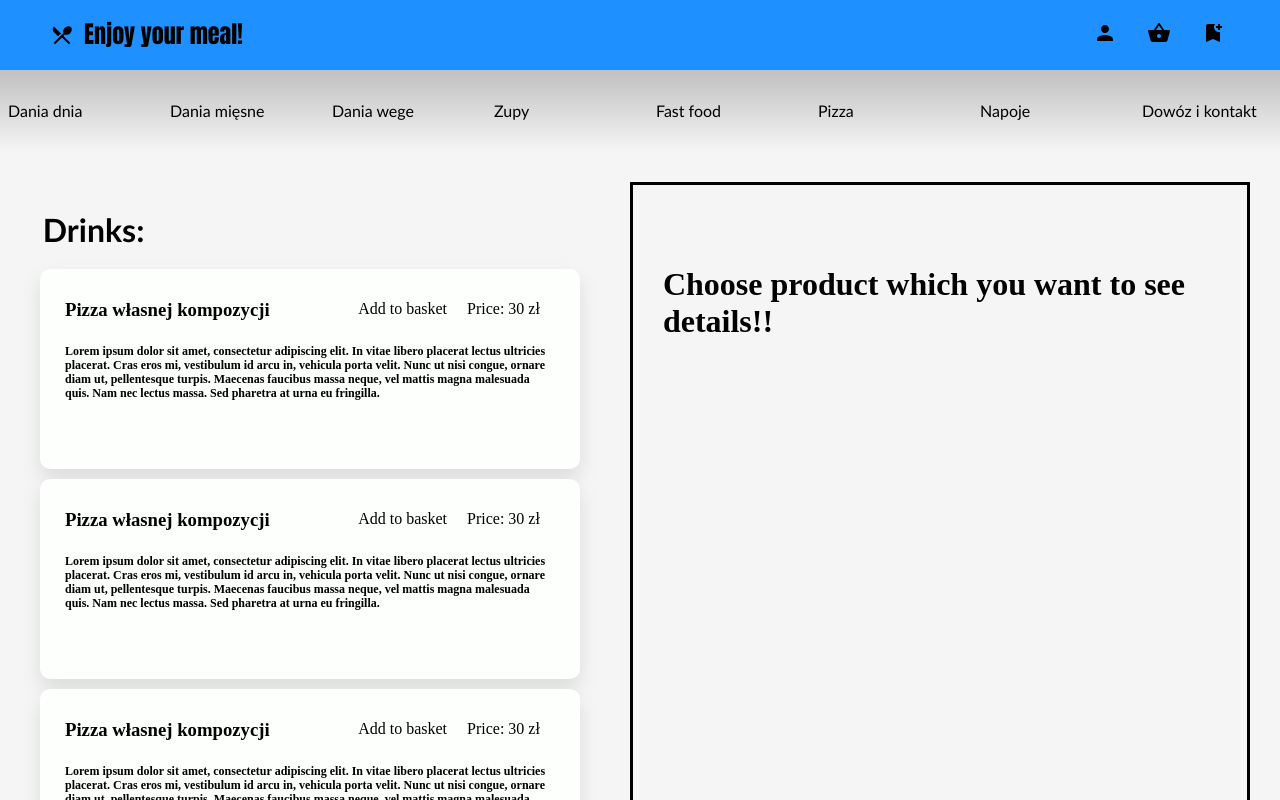
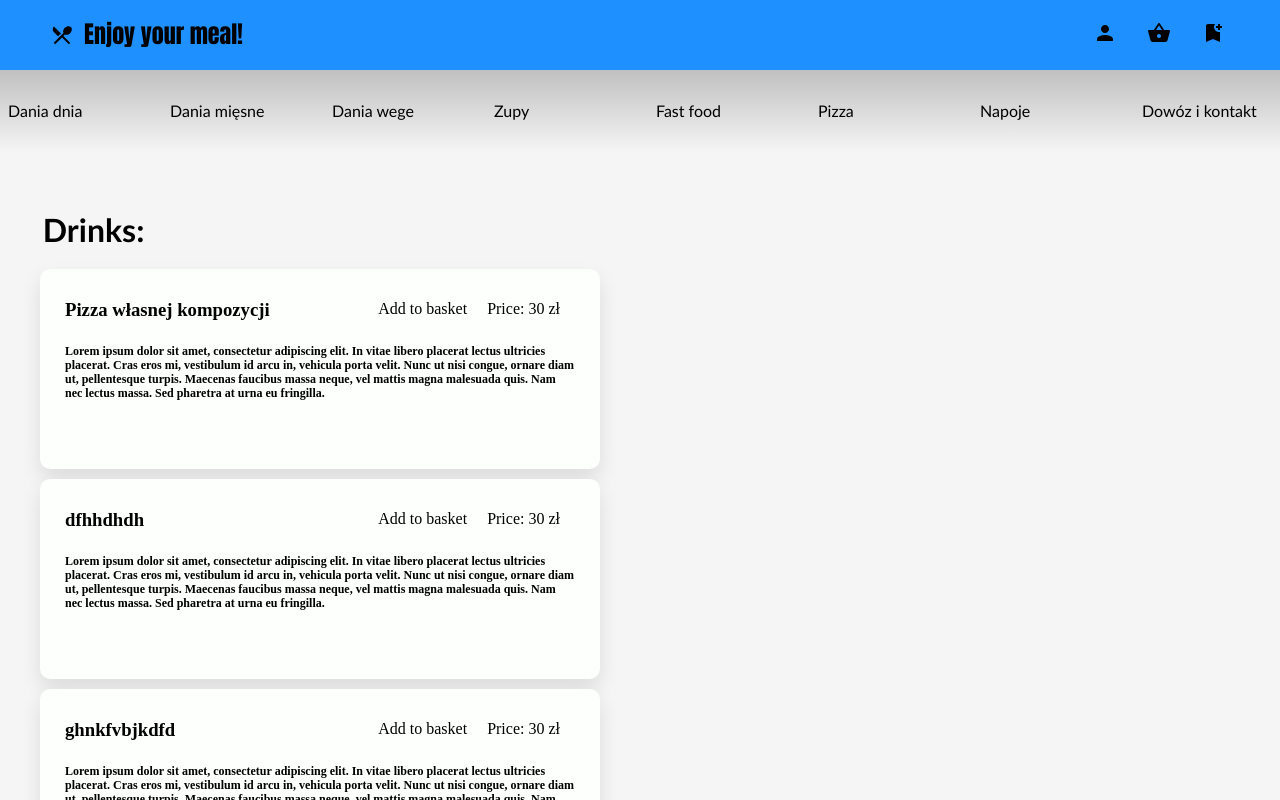
Before and after one commit to gorakuba/restaurant-app, a React (Create React App) app: page /drinks in a window 1280 px wide. Shown: the top 800 px of the page. Built offline with nearby package versions, Linux system fonts and the light colour scheme; data requests are answered from the project's data file; a web font is replaced by a local one.

Commit message:
product detail

```diff
--- a/db.json
+++ b/db.json
@@ -23,28 +23,28 @@
     },
     {
       "id": 2,
-      "name": "Pizza własnej kompozycji",
+      "name": "dfhhdhdh",
       "price": 30,
       "description": "Lorem ipsum dolor sit amet, consectetur adipiscing elit. In vitae libero placerat lectus ultricies placerat. Cras eros mi, vestibulum id arcu in, vehicula porta velit. Nunc ut nisi congue, ornare diam ut, pellentesque turpis. Maecenas faucibus massa neque, vel mattis magna malesuada quis. Nam nec lectus massa. Sed pharetra at urna eu fringilla.",
       "count": 0
     },
     {
       "id": 3,
-      "name": "Pizza własnej kompozycji",
+      "name": "ghnkfvbjkdfd",
       "price": 30,
       "description": "Lorem ipsum dolor sit amet, consectetur adipiscing elit. In vitae libero placerat lectus ultricies placerat. Cras eros mi, vestibulum id arcu in, vehicula porta velit. Nunc ut nisi congue, ornare diam ut, pellentesque turpis. Maecenas faucibus massa neque, vel mattis magna malesuada quis. Nam nec lectus massa. Sed pharetra at urna eu fringilla.",
       "count": 0
     },
     {
       "id": 4,
-      "name": "Pizza własnej kompozycji",
+      "name": "ARreyhh",
       "price": 30,
       "description": "Lorem ipsum dolor sit amet, consectetur adipiscing elit. In vitae libero placerat lectus ultricies placerat. Cras eros mi, vestibulum id arcu in, vehicula porta velit. Nunc ut nisi congue, ornare diam ut, pellentesque turpis. Maecenas faucibus massa neque, vel mattis magna malesuada quis. Nam nec lectus massa. Sed pharetra at urna eu fringilla.",
       "count": 0
     },
     {
       "id": 5,
-      "name": "Pizza własnej kompozycji",
+      "name": "ggggggggggggggggg",
       "price": 30,
       "description": "Lorem ipsum dolor sit amet, consectetur adipiscing elit. In vitae libero placerat lectus ultricies placerat. Cras eros mi, vestibulum id arcu in, vehicula porta velit. Nunc ut nisi congue, ornare diam ut, pellentesque turpis. Maecenas faucibus massa neque, vel mattis magna malesuada quis. Nam nec lectus massa. Sed pharetra at urna eu fringilla.",
       "count": 0
--- a/src/components/Product/Product.js
+++ b/src/components/Product/Product.js
@@ -1,4 +1,4 @@
-import React, { useState } from "react";
+import React, { useState } from 'react';
 
 import {
   Description,
@@ -9,22 +9,23 @@ import {
   Counter,
   Plus,
   Name,
-} from "./Product.styled";
+} from './Product.styled';
 
-import AddIcon from "@mui/icons-material/Add";
-import RemoveIcon from "@mui/icons-material/Remove";
+import AddIcon from '@mui/icons-material/Add';
+import RemoveIcon from '@mui/icons-material/Remove';
 
-import { useStateValue } from "../../helper/StateProvider/StateProvider";
+import { useStateValue } from '../../helper/StateProvider/StateProvider';
 
 const Product = ({ id, name, description, price }) => {
   const [{ basket }, dispatch] = useStateValue();
   const [clicked, setClicked] = useState(false);
   const [counter, setCounter] = useState(0);
+  const [productClicked, setProductClicked] = useState(false);
 
   const counterPlus = () => {
     if (counter === 0) {
       dispatch({
-        type: "ADD_TO_BASKET",
+        type: 'ADD_TO_BASKET',
         product: {
           id: id,
           name: name,
@@ -42,7 +43,7 @@ const Product = ({ id, name, description, price }) => {
   const counterMinus = () => {
     if (counter > 0) {
       dispatch({
-        type: "REMOVE_FROM_BASKET",
+        type: 'REMOVE_FROM_BASKET',
         product: {
           id: id,
           name: name,
@@ -60,7 +61,7 @@ const Product = ({ id, name, description, price }) => {
 
   const basketAdd = () => {
     dispatch({
-      type: "ADD_TO_BASKET",
+      type: 'ADD_TO_BASKET',
       product: {
         id: id,
         name: name,
@@ -74,10 +75,25 @@ const Product = ({ id, name, description, price }) => {
     setCounter(counter + 1);
   };
 
+  const showDetails = () => {
+    dispatch({
+      type: 'SHOW_PRODUCT_DETAIL',
+      product: {
+        id: id,
+        name: name,
+        price: price,
+        description: description,
+      },
+    });
+
+    setProductClicked(true);
+  };
+
   return (
+    <>
       <ProductStyle>
         <HeaderLine>
-        <Name>{name}</Name>
+          <Name onClick={showDetails}>{name}</Name>
 
           <AddSection>
             {clicked && counter > 0 ? (
@@ -96,6 +112,7 @@ const Product = ({ id, name, description, price }) => {
 
         <Description color>{description}</Description>
       </ProductStyle>
+    </>
   );
 };
 
--- a/src/components/ProductDetail/ProductDetail.js
+++ b/src/components/ProductDetail/ProductDetail.js
@@ -1,12 +1,17 @@
 import React from 'react';
 
 import { Style } from './ProductDetail.styled';
+import { useStateValue } from '../../helper/StateProvider/StateProvider';
 
-const ProductDetail = () => {
+const ProductDetail = ({ id, name, description, price }) => {
+  const [{ details }, dispatch] = useStateValue();
+
   return (
-    <Style>
-      <h1>Choose product which you want to see details!! </h1>
-    </Style>
+    <>
+      {details.map((detail) => (
+        <Style>{detail.name}</Style>
+      ))}
+    </>
   );
 };
 
--- a/src/components/ProductDetail/ProductDetail.styled.js
+++ b/src/components/ProductDetail/ProductDetail.styled.js
@@ -1,8 +1,13 @@
 import styled from 'styled-components';
 
 export const Style = styled.div`
-  width: 50%;
-  margin: 30px 30px 10px 10px;
+  /* background-color: #c0c0c0; */
+  width: 40%;
+  margin: 10vh 30px 10px 10px;
   padding: 60px 30px 30px 30px;
-  border: 3px solid black;
+  height: 62vh;
+  position: fixed;
+  left: 54vw;
+  border-top: 3px solid rgb(30 144 255);
+  background-image: linear-gradient(#e9e9e9, rgb(245 245 245));
 `;
--- a/src/helper/StateProvider/reducer.js
+++ b/src/helper/StateProvider/reducer.js
@@ -1,5 +1,6 @@
 export const initialState = {
   basket: [],
+  details: [],
 };
 
 export const getBasketTotal = (basket) =>
@@ -7,13 +8,13 @@ export const getBasketTotal = (basket) =>
 
 const reducer = (state, action) => {
   switch (action.type) {
-    case "ADD_TO_BASKET":
+    case 'ADD_TO_BASKET':
       return {
         ...state,
         basket: [...state.basket, action.product],
       };
 
-    case "REMOVE_FROM_BASKET":
+    case 'REMOVE_FROM_BASKET':
       let newBasket = [...state.basket];
       const index = state.basket.findIndex(
         (basketItem) => basketItem.id === action.product.id
@@ -22,7 +23,7 @@ const reducer = (state, action) => {
       if (index >= 0) {
         newBasket.splice(index, 1);
       } else {
-        console.warn("Can not remove it! Item is not in a basket!");
+        console.warn('Can not remove it! Item is not in a basket!');
       }
 
       return {
@@ -30,10 +31,22 @@ const reducer = (state, action) => {
         basket: newBasket,
       };
 
-    case "REMOVE_ALL_FROM_BASKET":
+    case 'REMOVE_ALL_FROM_BASKET':
       return {
         ...state,
         basket: [],
+      };
+
+    case 'SHOW_PRODUCT_DETAIL':
+      return {
+        ...state,
+        details: [...state.details, action.product],
+      };
+
+    case 'DELETE_PRODUCT_DETAIL':
+      return {
+        ...state,
+        details: [],
       };
 
     default:
--- a/src/layouts/RouteLayout/RouteLayout.js
+++ b/src/layouts/RouteLayout/RouteLayout.js
@@ -2,9 +2,9 @@ import React from 'react';
 
 import Product from '../../components/Product/Product';
 import { Container, Content } from '../../styles/main.styled';
+import ProductDetail from '../../components/ProductDetail/ProductDetail';
 
 import { motion } from 'framer-motion';
-import ProductDetail from '../../components/ProductDetail/ProductDetail';
 
 const RouteLayout = ({ products, title }) => {
   return (
@@ -16,7 +16,7 @@ const RouteLayout = ({ products, title }) => {
             animate={{ opacity: 1 }}
             transition={{ delay: 1.4 }}
           >
-            <h1>{title}:</h1>
+            <h1> {title}:</h1>
           </motion.div>
 
           {products.map((product) => (
@@ -35,7 +35,15 @@ const RouteLayout = ({ products, title }) => {
           ))}
         </Content>
 
-        <ProductDetail />
+        {products.map((product) => (
+          <ProductDetail
+            key={product.id}
+            id={product.id}
+            name={product.name}
+            price={product.price}
+            description={product.description}
+          />
+        ))}
       </Container>
     </>
   );
--- a/src/routes/Basket/Basket.styled.js
+++ b/src/routes/Basket/Basket.styled.js
@@ -132,25 +132,3 @@ export const EmptyBasket = styled.h1`
     text-align: center;
   }
 `;
-
-export const NotLogged = styled(EmptyBasket)``;
-
-export const LoginButton = styled.button`
-  margin-top: 50px;
-  padding: 5px;
-  width: 200px;
-  height: 50px;
-  border: none;
-  border-radius: 10px;
-  color: ${(props) => props.theme.colors.color_2};
-  font-family: ${(props) => props.theme.fonts.font_3};
-  font-weight: 700;
-
-  &:hover {
-    box-shadow: 0 10px 20px rgba(0, 0, 0, 0.2);
-    cursor: pointer;
-    width: 220px;
-    transition: all ease-in-out;
-    transition-duration: 300ms;
-  }
-`;
--- a/src/routes/Reservation/Resevation.styled.js
+++ b/src/routes/Reservation/Resevation.styled.js
@@ -2,31 +2,15 @@ import styled from 'styled-components';
 
 export const Container = styled.div`
   display: flex;
-  width: 65vw;
-  margin: 4vh 20vw;
-
-  @media ${(props) => props.theme.breakpoints.md} {
-    flex-direction: column;
-    width: 100%;
-    margin: 4vh auto;
-  }
-
-  @media ${(props) => props.theme.breakpoints.xxl} {
-    width: 70vw;
-  }
+  width: 50vw;
+  margin-left: auto;
+  margin-right: auto;
 `;
 
 export const Content = styled.div`
   padding: 0 30px 30px 30px;
-  width: 100%;
-  margin: 0 4vw 0 20vw;
-
-  @media ${(props) => props.theme.breakpoints.md} {
-    display: flex;
-    flex-direction: column;
-    margin: 3vh 4vw 0 6vw;
-    width: 85%;
-  }
+  margin-left: auto;
+  margin-right: auto;
 `;
 
 export const ResHeader = styled.h1`
```
Also changed, not shown: src/components/Modal/Modal.styled.js (+2 -6 lines). Lines whose indentation alone changed are shown as unchanged.
